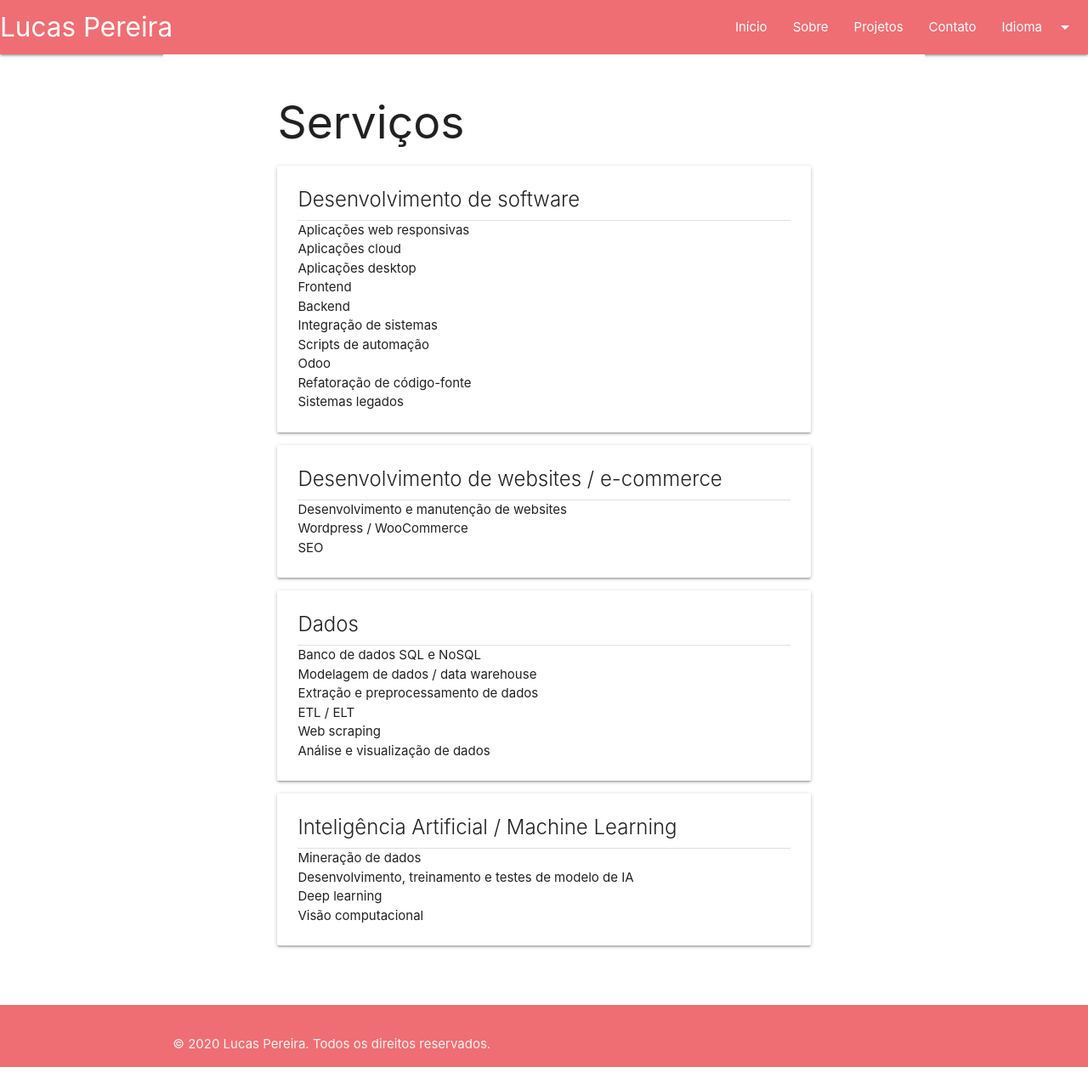
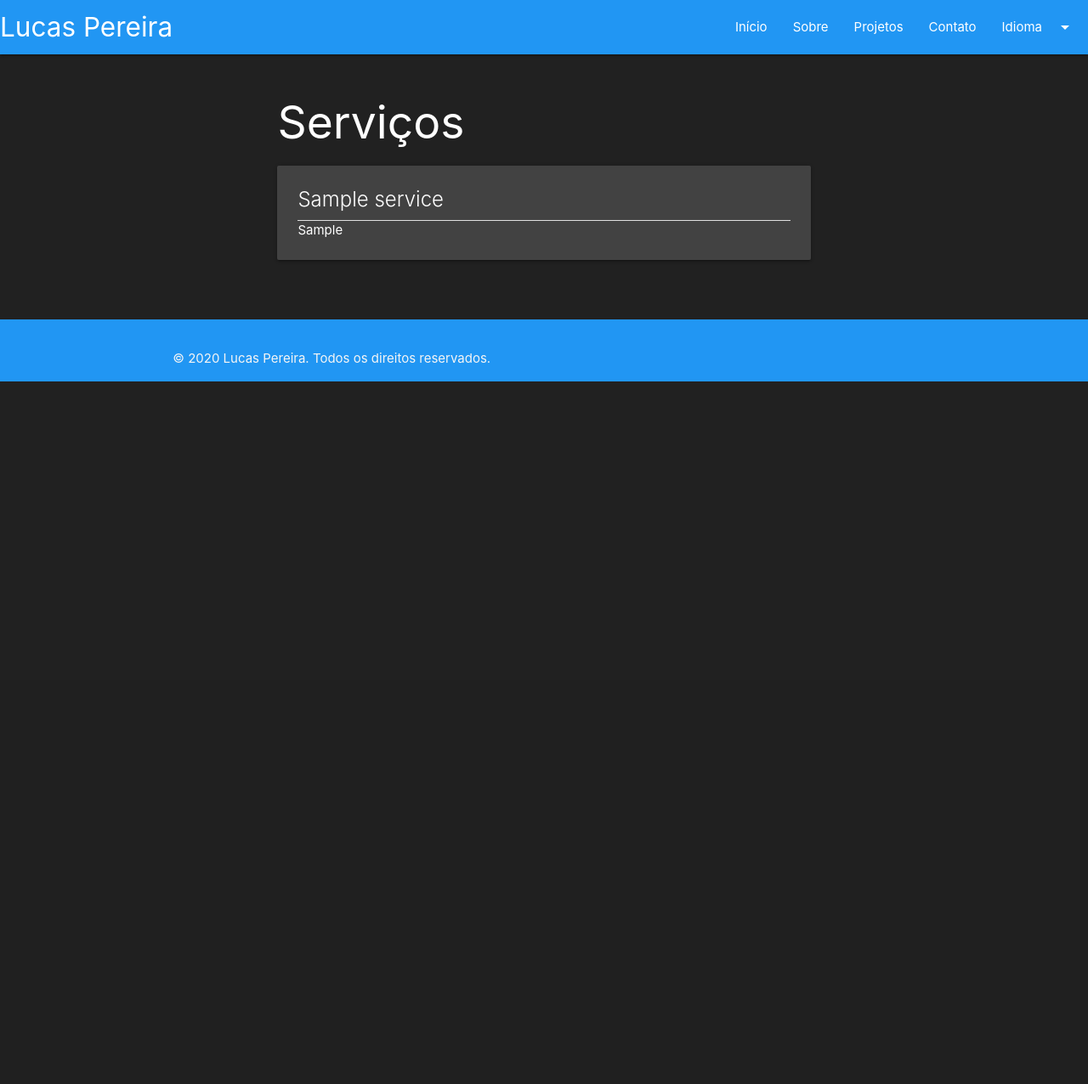
Before and after one commit to lcspereira/portfolio, a Django app: template portfolioapp/templates/index.jinja2 in a window 1280 px wide. Shown: the whole page at 85% size. After the commit the page ends 449 px from the top, so only its background shows below. Run offline with Django 3.2, Linux system fonts and the light colour scheme; the template is opened without the code that fills it: most values are stand-ins (such as "Sample title", 1, 10 or a date in 2020).

Commit message:
Implemented services and template improvements

```diff
--- a/portfolioapp/admin.py
+++ b/portfolioapp/admin.py
@@ -10,10 +10,12 @@ admin.site.register(Technology)
 
 
 class ProjectAdmin(admin.ModelAdmin):
+    # Set rich text editor for text fields
     formfield_overrides = {
         models.TextField: {'widget': SummernoteWidget()},
     }
     fields = ['title_en', 'title_pt', 'description_en', 'description_pt', 'technologies', 'images', 'image_tag']
+    # Project thumbnail
     readonly_fields = ['image_tag']
 
 admin.site.register(Project, ProjectAdmin)
--- a/portfolioapp/templates/base.jinja2
+++ b/portfolioapp/templates/base.jinja2
@@ -7,9 +7,9 @@
     <link href="https://fonts.googleapis.com/icon?family=Material+Icons" rel="stylesheet">
     <link href="https://cdnjs.cloudflare.com/ajax/libs/materialize/1.0.0/css/materialize.min.css" rel="stylesheet">
 </head>
-<body>
+<body class="grey darken-4">
     <header>
-        <nav>
+        <nav class="blue">
             <div class="nav-wrapper">
                 <a href="#" class="brand-logo">Lucas Pereira</a>
                 <a href="#" data-target="mobile-menu" class="sidenav-trigger"><i class="material-icons">menu</i></a>
@@ -21,25 +21,25 @@
                     <!-- language selector dropdown -->
                     <li>
                         <a class="dropdown-trigger" href="#!" data-target="dropdown1">Idioma<i class="material-icons right">arrow_drop_down</i></a>
-                        <ul id="dropdown1" class="dropdown-content">
-                            <li><a href="#!">English</a></li>
-                            <li><a href="#!">Português</a></li>
+                        <ul id="dropdown1" class="dropdown-content grey darken-3 white-text">
+                            <li><a href="#!" class="white-text">English</a></li>
+                            <li><a href="#!" class="white-text">Português</a></li>
                         </ul>
                     </li>
                 </ul>
             </div>
         </nav>
-        <ul class="sidenav" id="mobile-menu">
+        <ul class="sidenav blue" id="mobile-menu">
             <li><a href="{% url 'index' %}">Início</a></li>
             <li><a href="{% url 'about' %}">Sobre</a></li>
             <li><a href="{% url 'projects' %}">Projetos</a></li>
             <li><a href="{% url 'contact' %}">Contato</a></li>
             <!-- language selector dropdown -->
             <li>
-                <a class="dropdown-trigger" href="#!" data-target="dropdown1">Idioma<i class="material-icons right">arrow_drop_down</i></a>
-                <ul id="dropdown-mobile" class="dropdown-content">
-                    <li><a href="#!">English</a></li>
-                    <li><a href="#!">Português</a></li>
+                <a class="dropdown-trigger" href="#!" data-target="dropdown-mobile">Idioma<i class="material-icons right">arrow_drop_down</i></a>
+                <ul id="dropdown-mobile" class="dropdown-content grey darken-3">
+                    <li><a href="#!" class="white-text">English</a></li>
+                    <li><a href="#!" class="white-text">Português</a></li>
                 </ul>
             </li>
         </ul>
@@ -48,7 +48,7 @@
         {% block content %}
         {% endblock %}
     </main>
-    <footer class="page-footer">
+    <footer class="page-footer blue">
         <div class="container">
             <div class="row">
                 <div class="col l6 s12">
--- a/portfolioapp/templates/index.jinja2
+++ b/portfolioapp/templates/index.jinja2
@@ -3,57 +3,21 @@
 {% block title %}Portfolio App{% endblock %}
 {% block content %}
 
-<div class="section white">
+<div class="section">
     <div class="row container">
-        <h2 class="header">Serviços</h2>
+        <h2 class="header white-text">Serviços</h2>
         <div class="row">
-            <div class="card">
-                <div class="card-content">
-                    <span class="card-title">Desenvolvimento de software</span>
-                    <div class="divider"></div>
-                    <p>Aplicações web responsivas</p>
-                    <p>Aplicações cloud</p>
-                    <p>Aplicações desktop</p>
-                    <p>Frontend</p>
-                    <p>Backend</p>
-                    <p>Integração de sistemas</p>
-                    <p>Scripts de automação</p>
-                    <p>Odoo</p>
-                    <p>Refatoração de código-fonte</p>
-                    <p>Sistemas legados</p>
+            {% for service_title, service_items in services %}
+                <div class="card grey darken-3">
+                    <div class="card-content white-text">
+                        <span class="card-title">{{ service_title }}</span>
+                        <div class="divider"></div>
+                        {% for service_item in service_items %}
+                            <p>{{ service_item }}</p>
+                        {% endfor %}
+                    </div>
                 </div>
-            </div>
-            <div class="card">
-                <div class="card-content">
-                    <span class="card-title">Desenvolvimento de websites / e-commerce</span>
-                    <div class="divider"></div>
-                    <p>Desenvolvimento e manutenção de websites</p>
-                    <p>Wordpress / WooCommerce</p>
-                    <p>SEO</p>
-                </div>
-            </div>
-            <div class="card">
-                <div class="card-content">
-                    <span class="card-title">Dados</span>
-                    <div class="divider"></div>
-                    <p>Banco de dados SQL e NoSQL</p>
-                    <p>Modelagem de dados / data warehouse</p>
-                    <p>Extração e preprocessamento de dados</p>
-                    <p>ETL / ELT</p>
-                    <p>Web scraping</p>
-                    <p>Análise e visualização de dados</p>
-                </div>
-            </div>
-            <div class="card">
-                <div class="card-content">
-                    <span class="card-title">Inteligência Artificial / Machine Learning</span>
-                    <div class="divider"></div>
-                    <p>Mineração de dados</p>
-                    <p>Desenvolvimento, treinamento e testes de modelo de IA</p>
-                    <p>Deep learning</p>
-                    <p>Visão computacional</p>
-                </div>
-            </div>
+            {% endfor %}
         </div>
     </div>
 </div>
```
Also changed, not shown: portfolioapp/templates/projects.jinja2 (+10 -10 lines), portfolioapp/views.py (+45 -1 lines).
